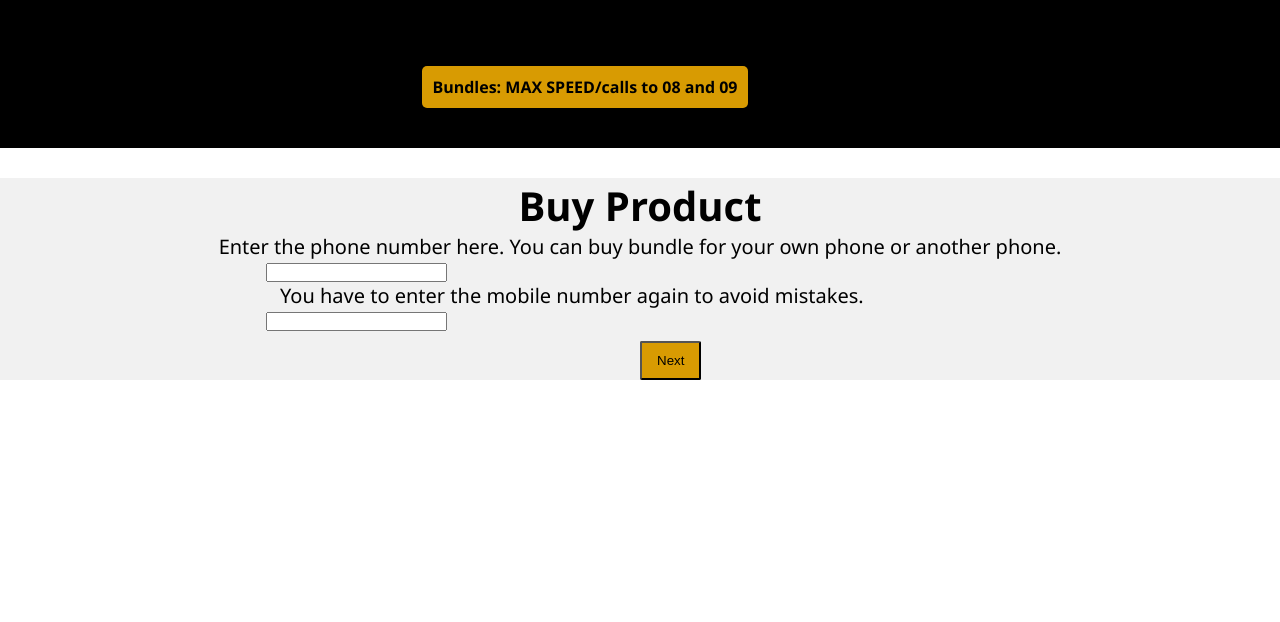
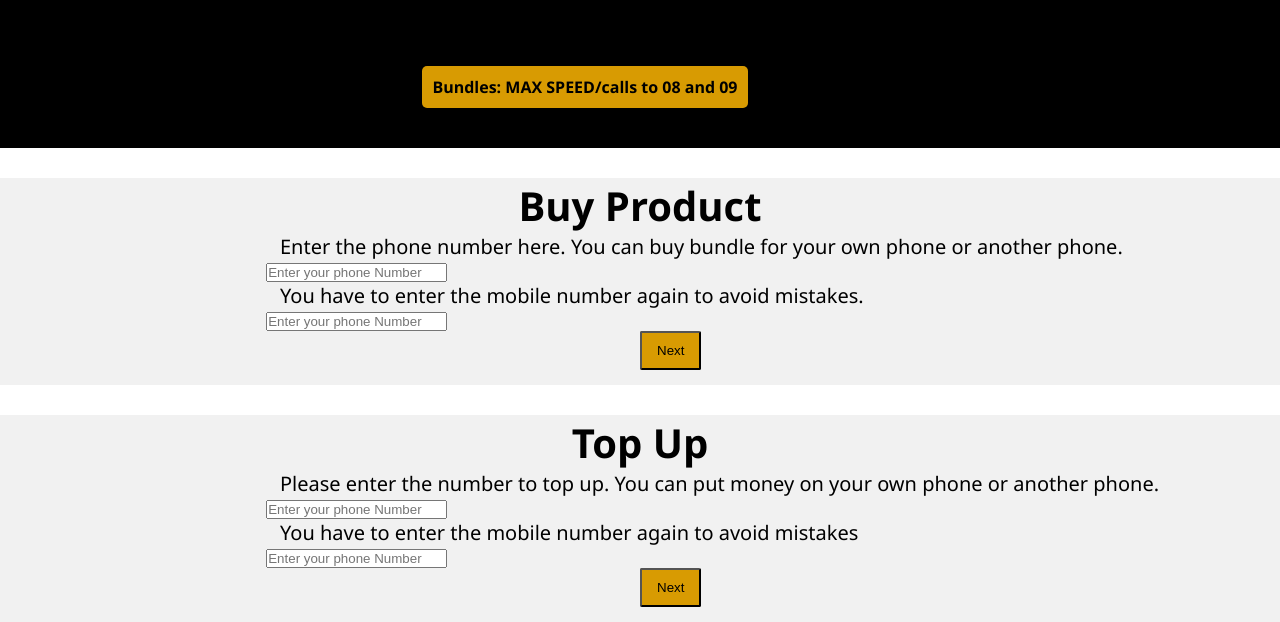
Before and after one commit to KhoTheProgrammer/Zero2-website-clone, a plain HTML site: page index.html in a window 1280 px wide. Shown: the part 590-1212 px from the top of the page. Before the commit the page ends 970 px from the top, so only its background shows below. Drawn offline with Linux system fonts and the light colour scheme.

Commit message:
Add top-up functionality
-change some id attributes to class attributes

```diff
--- a/index.html
+++ b/index.html
@@ -25,19 +25,34 @@
             <p id="bundle">Bundles: MAX SPEED/calls to 08 and 09</p>
         </div>
         <div>
-            <p id="blank-para"></p>
+            <p class="blank-para"></p>
         </div>
-        <div id="buy-product">
+        <div  class="features">
             <h2>Buy Product</h2>
-            <p class="product-class" id="enter-number">Enter the phone number here. You can buy bundle for your own phone or another phone.</p>
+            <p class="product-class">Enter the phone number here. You can buy bundle for your own phone or another phone.</p>
             <form action="">
-                <input type="tel" name="" id="first-number">
+                <input type="tel" name="" placeholder="Enter your phone Number">
             </form>
-            <p class="product-class" id="confirm-number">You have to enter the mobile number again to avoid mistakes.</p>
+            <p class="product-class ">You have to enter the mobile number again to avoid mistakes.</p>
             <form action="">
-                <input type="tel" name="" id="second-number">
+                <input type="tel" name="" placeholder="Enter your phone Number">
             </form>
-            <button id="next-btn">Next</button>
+            <button class="next-btn">Next</button>
+        </div>
+        <div>
+            <p class="blank-para"></p>
+        </div>
+        <div  class="features">
+            <h2>Top Up</h2>
+            <p class="product-class confirm-number">Please enter the number to top up. You can put money on your own phone or another phone.</p>
+            <form action="">
+                <input type="tel" name="" id="" placeholder="Enter your phone Number">
+            </form>
+            <p class="product-class">You have to enter the mobile number again to avoid mistakes</p>
+            <form action="">
+                <input type="tel" name="" id="" placeholder="Enter your phone Number">
+            </form>
+            <button class="next-btn">Next</button>
         </div>
     </main>
 </body>
--- a/style.css
+++ b/style.css
@@ -1,53 +1,66 @@
-*{
+* {
     margin: 0;
     padding: 0;
     box-sizing: border-box;
 }
-body{
+
+body {
     font-family: 'Segoe UI', Tahoma, Geneva, Verdana, sans-serif;
     font-size: 16px;
     color: white;
 }
 
 /*************HEADEAR************/
-nav{
+nav {
     background-color: #333333;
     padding: 5px;
     width: 100%;
 }
-nav a{
+
+nav a {
     text-decoration: none;
     color: white;
 }
-nav a span{
-    padding:0 100px 0 100px;
+
+nav a span {
+    padding: 0 100px 0 100px;
 }
-#log{
+
+#log {
     float: riht;
 }
-nav a img{
+
+nav a img {
     width: 70px;
     padding: 0;
 }
 
 /**********************MAIN******************/
-#kho{
+main {
+    color: black;
+}
+
+#kho {
     background-color: black;
-    padding:20px  33%;
+    padding: 20px 33%;
 }
-#free{
+
+#free {
     color: #d89b02;
     font-size: 53px;
     font-weight: bold;
 }
-div p{
+
+div p {
     color: #d89b02;
     font-size: 40px;
 }
-#internet{
+
+#internet {
     font-size: 42px;
 }
-#bundle{
+
+#bundle {
     background-color: #d89b02;
     color: black;
     font-size: 16px;
@@ -57,41 +70,37 @@ div p{
     font-weight: bold;
     margin-bottom: 20px;
 }
-#blank-para{
+
+.blank-para {
     color: white;
     padding: 15px;
 }
-#buy-product{
+
+.features {
     background-color: #f1f1f1;
     color: black;
+    padding-bottom: 15px;
 }
-#buy-product h2{
+
+.features h2 {
     text-align: center;
-
-}
-div h2{
     font-size: 40px;
 }
-#enter-number{
-    text-align: center;
-}
-#confirm-number{
-    padding-left: 280px;
-}
-.product-class{
+
+.product-class {
     color: black;
     font-weight: normal;
     font-size: 20px;
     position: relative;
+    padding-left: 280px;
 }
-#second-number{
-    margin-bottom: 10px;
-}
-main div form{
+
+main div form {
     position: relative;
     left: 20.8%;
 }
-#next-btn{
+
+.next-btn {
     padding: 10px 15px;
     margin-left: 50%;
     background-color: #d89b02;
```
